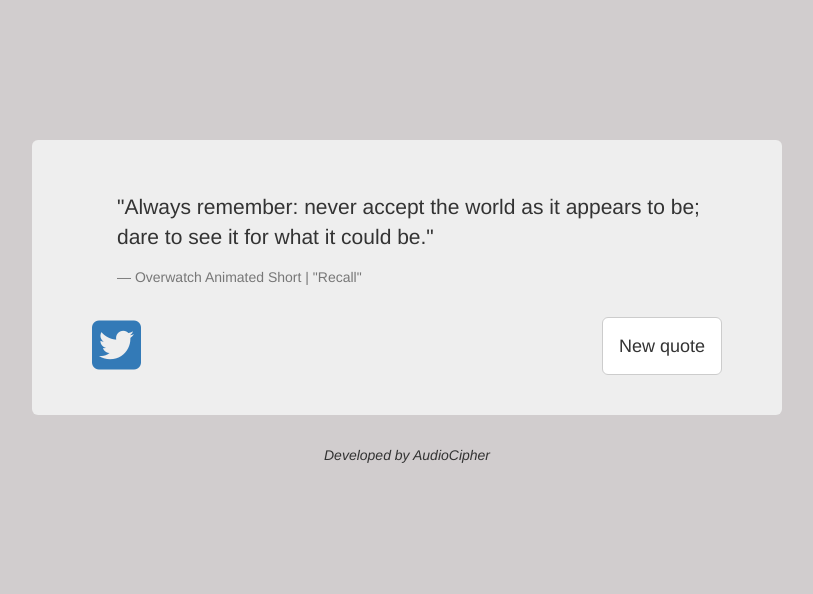
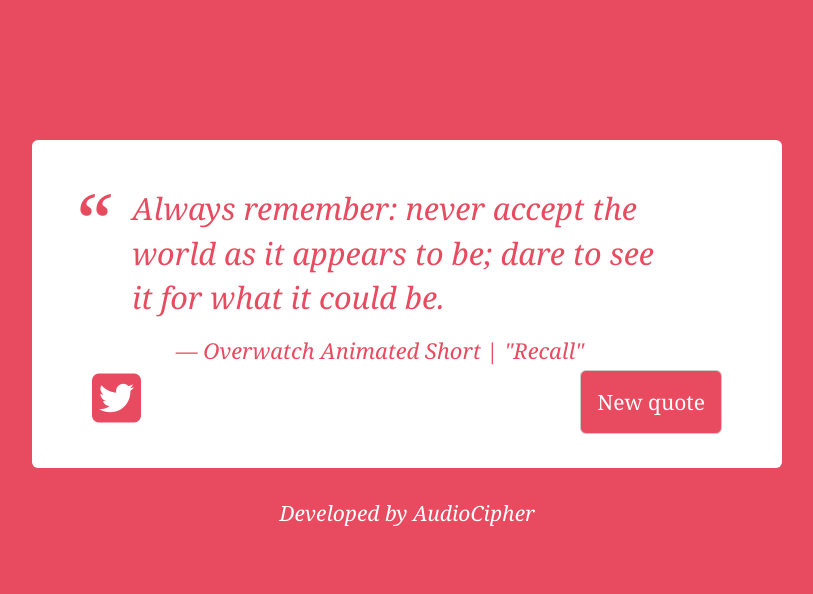
Before and after one commit to audiocipher/RandomQuoteMachine, a plain HTML site: page index.html in a window 1280 px wide. Shown: the whole page, without its empty margins (233-1046 px from the left). Drawn offline with nearby package versions, Linux system fonts and the light colour scheme.

Commit message:
added placeholder fonts and styling

```diff
--- a/js/scripts.js
+++ b/js/scripts.js
@@ -58,32 +58,32 @@ $(function(){
   var quote_machine = new QuoteMachine();
 
   quote_machine.add_quote(
-    '\"Always remember: never accept the world as it appears to be; dare to see it for what it could be."',
+    'Always remember: never accept the world as it appears to be; dare to see it for what it could be.',
     'Overwatch Animated Short | "Recall"'
   );
 
   quote_machine.add_quote(
-    '\"Don\'t cry because it\'s over, smile because it happened.\"',
+    'Don\'t cry because it\'s over, smile because it happened.',
     'Dr. Seuss'
   );
 
   quote_machine.add_quote(
-    '\"The fool doth think he is wise, but the wise man knows himself to be a fool.\"',
+    'The fool doth think he is wise, but the wise man knows himself to be a fool.',
     'William Shakespeare'
   );
 
   quote_machine.add_quote(
-    '\"Two things are infinite: the universe and human stupidity; and I\'m not sure about the universe.\"',
+    'Two things are infinite: the universe and human stupidity; and I\'m not sure about the universe.',
     'Albert Einstein'
   );
 
   quote_machine.add_quote(
-    '\"So many books, so little time.\"',
+    'So many books, so little time.',
     'Frank Zappa'
   );
 
   quote_machine.add_quote(
-    '\"Be the change that you wish to see in the world.\"',
+    'Be the change that you wish to see in the world.',
     'Mahatma Gandhi'
   );
 
--- a/scss/styles.scss
+++ b/scss/styles.scss
@@ -1,25 +1,68 @@
-$bg_color: #D1CDCE;
+$body_color: white;
+$main_color: #E84A5F;
+
+$main_font: Georgia, Times, serif;
 
 body {
-  background-color: $bg_color;
+  background-color: $main_color;
 }
 
 .jumbotron {
   margin-top: 10em;
   padding-top: 3em;
   padding-bottom: 7em;
+  background-color: $body_color;
+  p {
+    color: $main_color;
+    font-size: 1.75em;
+  }
+
+  footer {
+    color: $main_color;
+    margin-left: 2em;
+    font-size: 1.25em;
+  }
+}
+
+blockquote {
+  font-family: $main_font;
+  font-style: italic;
+  margin: 0 auto;
+  padding: 0.25em 40px;
+  line-height: 1.45;
+  position: relative;
+  color: #383838;
+  border-left: 0;
+}
+
+blockquote:before {
+  display: block;
+  content: "\201C";
+  font-size: 80px;
+  position: absolute;
+  left: -20px;
+  top: -20px;
+  color: $main_color;
 }
 
 #tweet {
   float: left;
+  color: $main_color;
 }
 
 #new-quote {
   float: right;
+  color: $body_color;
+  background-color: $main_color;
+  font-family: $main_font;
+  font-size: 1.5em;
   line-height: 2em;
 }
 
 #credits {
+  font-family: $main_font;
   font-style: italic;
-  margin-bottom: 5em;
+  font-size: 1.5em;
+  margin-bottom: 3em;
+  color: $body_color;
 }
```
Also changed, not shown: css/styles.css, 2 other files.
